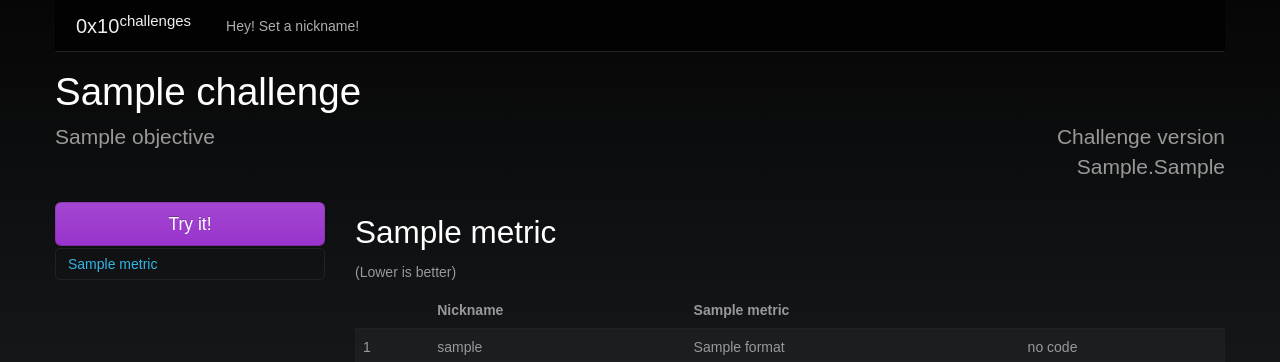
After one commit to leafstorm/0x10challenges, a Flask app: template zx10challenges/templates/leaderboard.html in a window 1280 px wide. The commit adds this page. Shown: the top 362 px of the page. Run offline with Flask 2, Linux system fonts and the light colour scheme; the template is opened without the code that fills it: most values are stand-ins (such as "Sample title", 1, 10 or a date in 2020); some libraries are stand-ins or nearby versions; some web fonts are replaced.

Commit message:
added a basic leaderboard
Submissions must be manually approved at this point, but it works!

```diff
--- a/zx10challenges/templates/attempt.html
+++ b/zx10challenges/templates/attempt.html
@@ -28,6 +28,11 @@
                 </li>
                 <li{% if submission is not none %} class="active"{% endif %}>
                     <a href="#challenge-results" data-toggle="tab">Results</a>
+                </li>
+                <li>
+                    <a href="{{ url_for('challenges.leaderboard', id=challenge.id) }}">
+                        Leaderboard
+                    </a>
                 </li>
             </ul>
 
--- /dev/null
+++ b/zx10challenges/templates/leaderboard.html
@@ -0,0 +1,87 @@
+{% extends "layout.html" %}
+{% from "_utils.html" import form_tag, field_errors, submit_button,
+                             dismiss_button %}
+
+{% set title = challenge.title + " Leaderboard" %}
+
+{% block body %}
+    <h1>{{ challenge.title }}</h1>
+
+    <div class="row">
+        <div class="span9">
+            <p class="lead">{{ challenge.objective }}</p>
+        </div>
+        <div class="span3">
+            <p class="lead" style="text-align: right;">
+                Challenge version
+                {{ challenge.spec_ver }}.{{ challenge.results_ver }}
+            </p>
+        </div>
+    </div>
+
+    <div class="row">
+        <div class="span3">
+            <a href="{{ url_for('challenges.attempt', id=challenge.id) }}"
+               class="btn btn-inverse btn-block btn-large">
+                Try it!
+            </a>
+
+            <ul class="nav nav-pills nav-stacked">
+                {% for metric, _ in boards %}
+                    <li>
+                        <a href="#metric-{{ metric.id }}">
+                            {{ metric.name }}
+                        </a>
+                    </li>
+                {% endfor %}
+            </ul>
+        </div>
+
+        <div class="span9">
+            {% for metric, submissions in boards %}
+                <div id="metric-{{ metric.id }}">
+                    <h2>{{ metric.name }}</h2>
+
+                    {% if metric.descends %}
+                        <p>(Higher is better)</p>
+                    {% else %}
+                        <p>(Lower is better)</p>
+                    {% endif %}
+
+                    <table class="table table-striped">
+                        <thead>
+                            <tr>
+                                <th></th>
+                                <th>Nickname</th>
+                                <th colspan="2">{{ metric.name }}</th>
+                            </tr>
+                        </thead>
+                        <tbody>
+                            {% for sub in submissions %}
+                                <tr>
+                                    <td>{{ loop.index }}</td>
+                                    <td>{{ sub.user_nickname }}</td>
+                                    <td>{{ metric.format(sub.metrics[metric.id]) }}</td>
+                                    <td>
+                                        {% if published %}
+                                            code
+                                        {% else %}
+                                            no code
+                                        {% endif %}
+                                    </td>
+                                </tr>
+                            {% else %}
+                                <tr>
+                                    <td colspan="4">
+                                        There aren't any submissions yet.
+                                        Why don't you try?
+                                    </td>
+                                </tr>
+                            {% endfor %}
+                        </tbody>
+                    </table>
+                </div>
+            {% endfor %}
+        </div>
+    </div>
+{% endblock body %}
```
Also changed, not shown: zx10challenges/models.py (+54 -3 lines), zx10challenges/views/challenges.py (+13 -1 lines).
